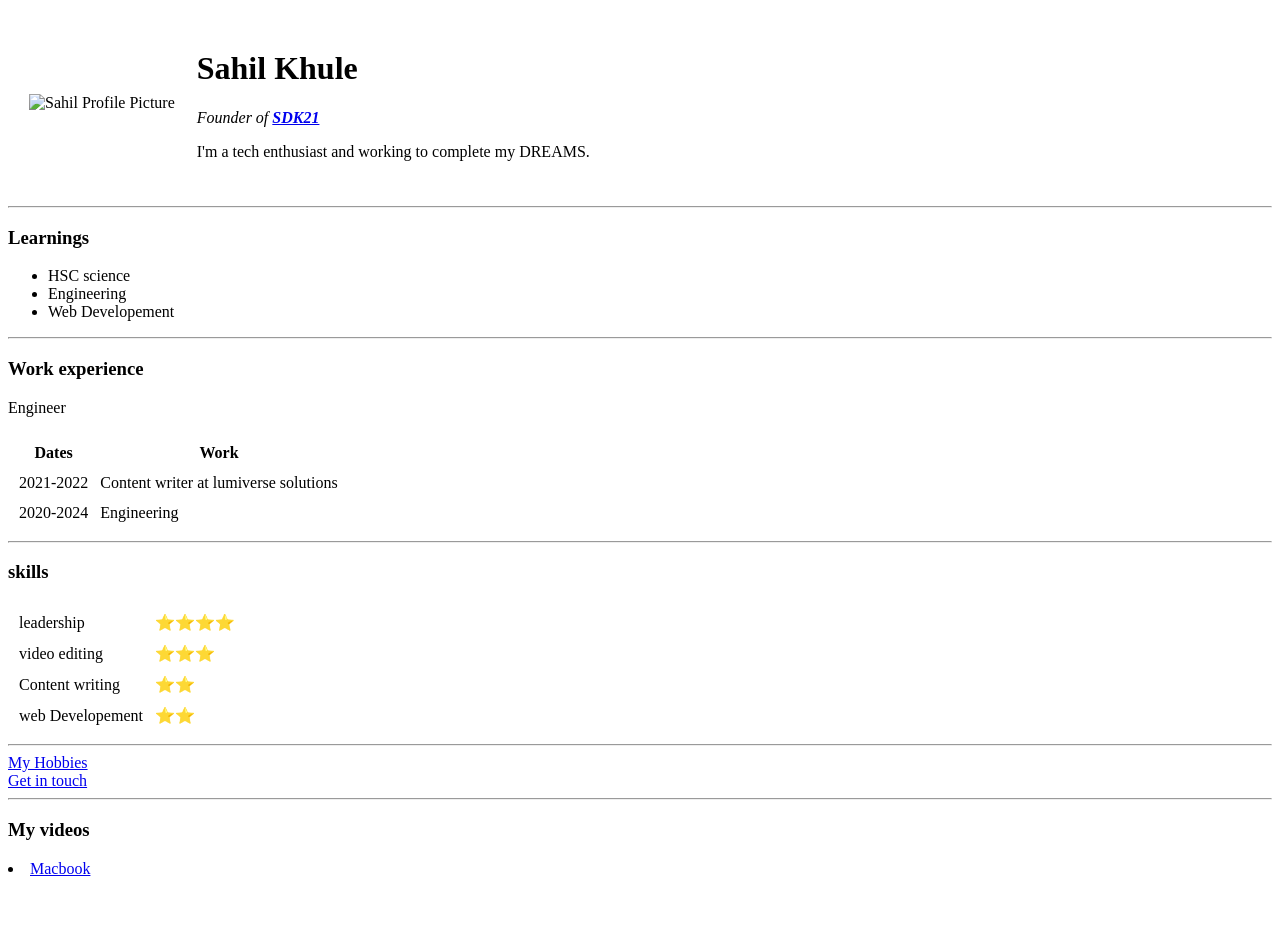
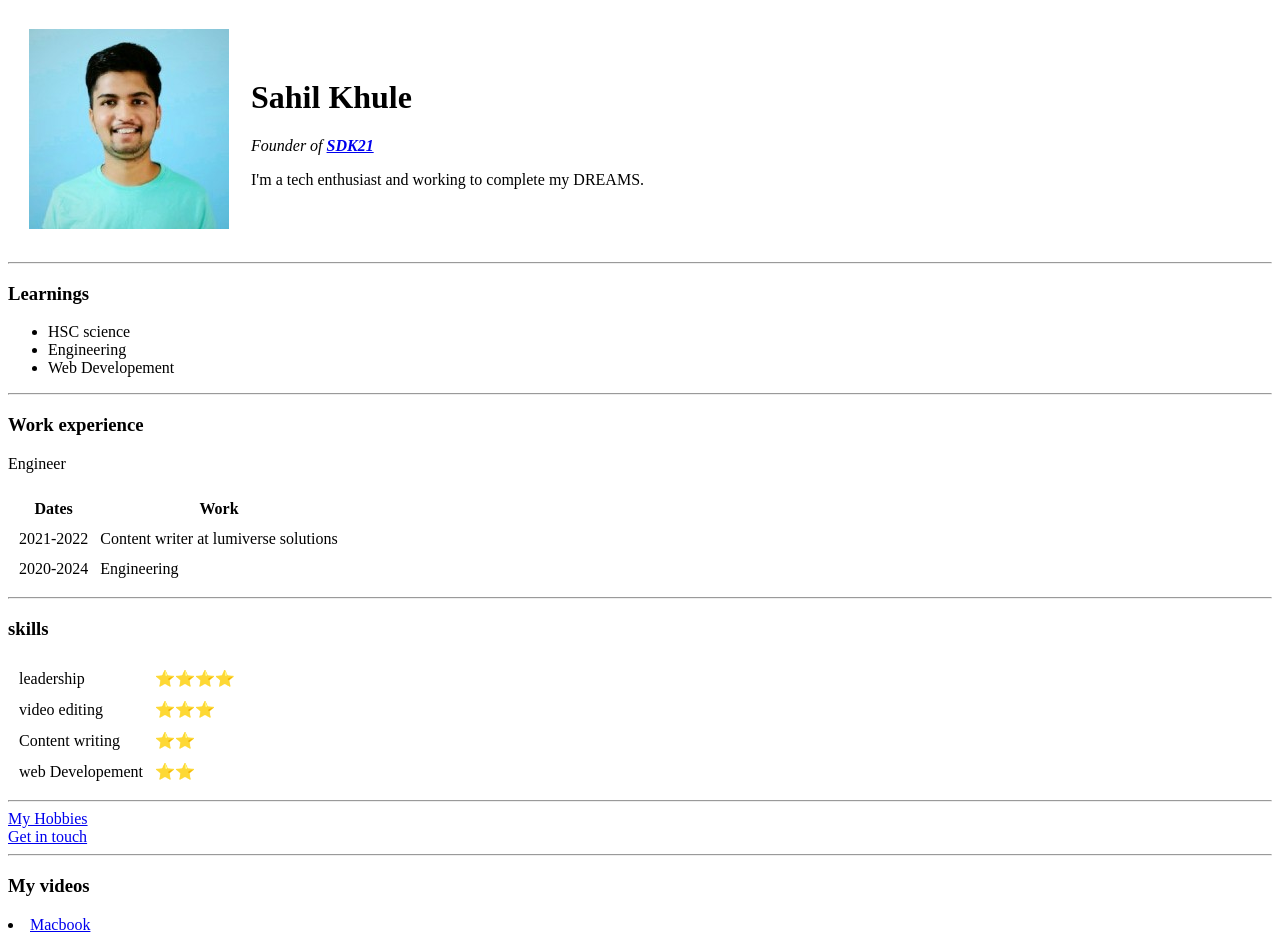
Before and after one commit to sahil242621/CV, a plain HTML site: page index.html in a window 1280 px wide. Before the commit the page ends 886 px from the top, so only its background shows below. Drawn offline with Linux system fonts and the light colour scheme.

Commit message:
Update index.html

```diff
--- a/index.html
+++ b/index.html
@@ -9,7 +9,7 @@
 <body>
   <table cellspacing="20">
     <tr>
-      <td> <img src="image/Sahil.png" alt="Sahil Profile Picture"></td>
+      <td> <img src="Sahil.png" alt="Sahil Profile Picture"></td>
       <td>
         <h1>Sahil Khule</h1>
         <p><em>Founder of <strong><a href="https://sdk21.in/">SDK21</a></strong></em></p>
```
